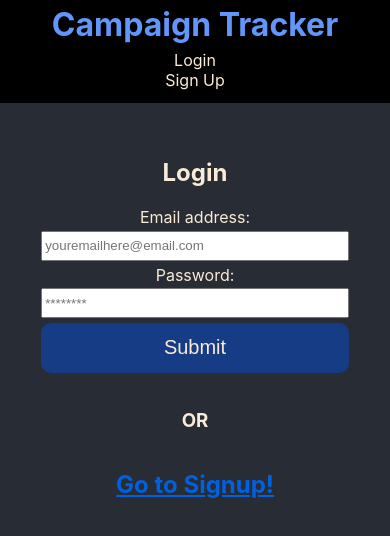
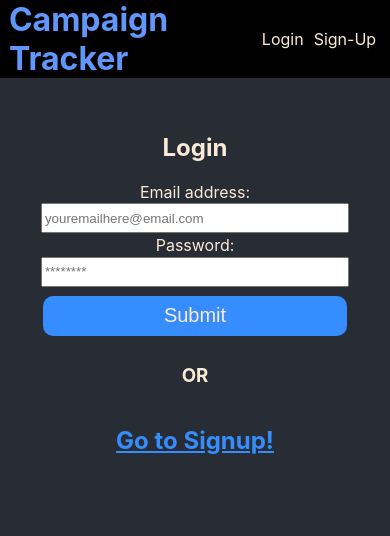
Before and after one commit to tperschon/campaigntracker, a React (Create React App) app in the folder client/: page /login in a window 390 px wide. Shown: the top 536 px of the page. Built offline with nearby package versions, Linux system fonts and the light colour scheme.

Commit message:
Made the header/nav 'acceptably responsive'

```diff
--- a/client/src/components/Nav/index.js
+++ b/client/src/components/Nav/index.js
@@ -23,7 +23,7 @@ function Nav() {
       return (
         <ul className="nav-list">
           <li><Link className="nav-link" to="/login">Login</Link></li>
-          <li><Link className="nav-link" to="/signup">Sign Up</Link></li>
+          <li><Link className="nav-link" to="/signup">Sign-Up</Link></li>
         </ul>
       )
     }
@@ -32,15 +32,18 @@ function Nav() {
   return (
     // Header contains the nav element.
     <header className="flex-header">
+      <div className="heading-container">
         <h1 className="main-heading">
           <Link className="main-heading-link" to="/">
             Campaign Tracker
           </Link>
         </h1>
-
+      </div>
+      <div className="nav-container">
         <nav>
           {showNavigation()}
         </nav>
+      </div>
     </header>
   );
 }
--- a/client/src/css/App.css
+++ b/client/src/css/App.css
@@ -9,32 +9,49 @@ body {
   min-height: 100vh;
 }
 
+.heading-container {
+  display: flex;
+  flex-direction: row;
+  flex-wrap: wrap;
+  min-width: 50%;
+  padding-left: 5px;
+}
+
+.nav-container {
+  display: flex;
+  flex-direction: row;
+  min-width: 45%;
+  max-width: 50%;
+  height: 100%;
+  justify-content: flex-end;
+}
+
 nav {
   display: flex;
-  flex-direction: column;
-  height: 1%;
-  padding-bottom: .75rem;
+  flex-direction: row;
 }
 
 .nav-list {
   display: flex;
-  flex-direction: column;
+  flex-direction: row;
   align-items: center;
-  padding: 0;
-  margin-top: 2%;
-  margin-bottom: 2%;
+  padding-right: 5px;
+  padding-left: 0;
+  margin: 0;
+  list-style: none;
 }
 
 .flex-header {
   display: flex;
-  flex-direction: column;
+  flex-direction: row;
   align-items: center;
+  justify-content: space-between;
   background-color: black;
   padding: 0 1% 0 1%;
 }
 
 .main-heading {
-  margin: 5px 0 5px 0;
+  margin: 0;
 }
 
 .main-heading-link {
@@ -45,10 +62,7 @@ nav {
 .nav-link {
   text-decoration: none;
   color: antiquewhite;
-}
-
-.nav-list {
-  list-style: none;
+  padding: 0 5px 0 5px;
 }
 
 .home-container {
@@ -56,13 +70,14 @@ nav {
   flex-direction: row;
   justify-content: center;
   width: 100%;
-  margin-top: 25%;
+  margin-top: 8%;
   margin-bottom: 25%;
 }
 
 .context-link {
   text-decoration: underline;
-  color: rgb(0, 97, 224)
+  color: rgb(53, 141, 255);
+  transition: .15s;
 }
 
 .flex {
@@ -75,7 +90,7 @@ nav {
 .input-container {
   display: flex;
   flex-direction: row;
-  margin: 8% 1% 2% 1%;
+  margin: 8% 1% 0% 1%;
 }
 
 .input-block {
@@ -95,27 +110,30 @@ nav {
 }
 
 .input-label {
-  margin-bottom: 1%;
+  margin-bottom: 0.4%;
 }
 
 .input-field {
   width: 80%;
   height: 24px;
-  margin-bottom: 1%;
+  margin-bottom: 0.5%;
+  padding-left: 0.4%;
 }
 
 .submit-btn {
-  background-color: #153c85;
+  background-color: rgb(53, 141, 255);
   color: antiquewhite;
-  margin: .2% 1% 1.5% 1%;
-  width: 82%;
-  height: 50px;
+  margin: 2% 0% 1.5% 0%;
+  width: 81%;
+  height: 40px;
   border: solid 1px rgba(0, 0, 0, 0);
   border-top-left-radius: 10px;
   border-top-right-radius: 10px;
   border-bottom-left-radius: 10px;
   border-bottom-right-radius: 10px;
   font-size: 1.25em;
+  cursor: pointer;
+  transition: .15s;
 }
 
 .divider-div {
@@ -127,13 +145,29 @@ nav {
 
 /* -------------------------------------------------------------------------------- */
 /* Tablet */
+@media screen and (min-width: 768px) {
 
+
+
+}
 
 
 /* -------------------------------------------------------------------------------- */
 /* Desktop */
+@media screen and (min-width: 992px) {
+
+  /* Hover elements are best suited to desktop */
+  .submit-btn:hover {
+    border: 1px solid white;
+    color: white;
+  }
+
+  .context-link:hover {
+    color: antiquewhite;
+  }
 
 
+};
 
 /* -------------------------------------------------------------------------------- */
 
--- a/client/src/pages/Signup.js
+++ b/client/src/pages/Signup.js
@@ -31,6 +31,7 @@ function Signup(props) {
 
 
   return (
+    <div className="signup-page-container">
       <div className='input-container'>
         <div className="input-block">
           <h2>Sign Up</h2>
@@ -74,7 +75,17 @@ function Signup(props) {
                 onChange={handleChange}
               />
             </div>
+            <div className="flex">
+                <button className="submit-btn" type="submit">Submit</button>
+            </div>
           </form>
+        </div>
+      </div>
+      <div className='divider-div'>
+
+        <h3>Already have an account?</h3>
+
+        <Link to="/login" className='context-link'><h2>Go to login!</h2></Link>
       </div>
     </div>
   );
```
Also changed, not shown: package.json (line endings or trailing spaces), 2 other files (tests, documents, lock files or other folders). Lines whose indentation alone changed are shown as unchanged.
